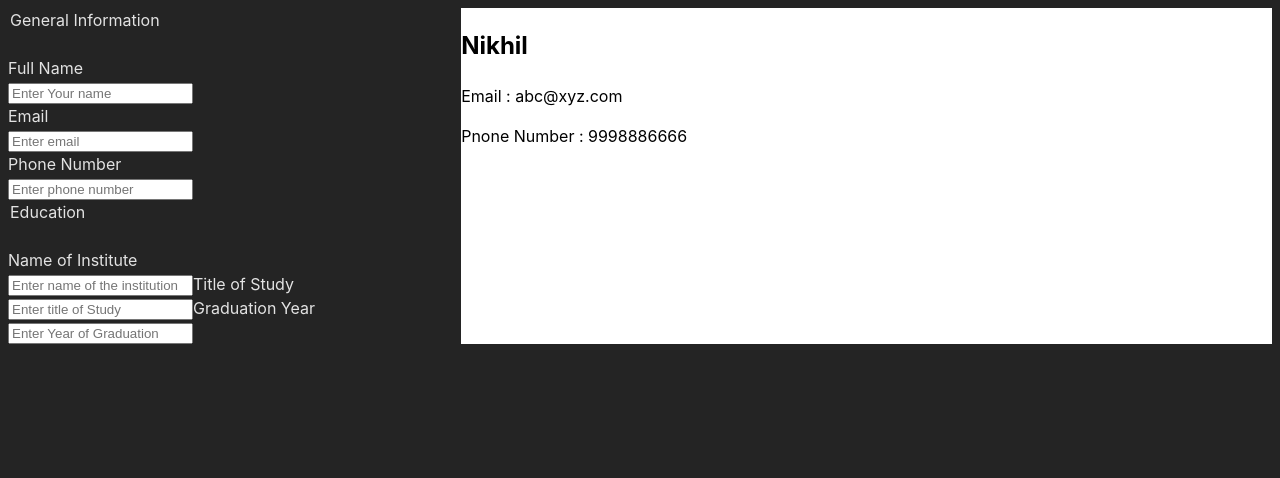
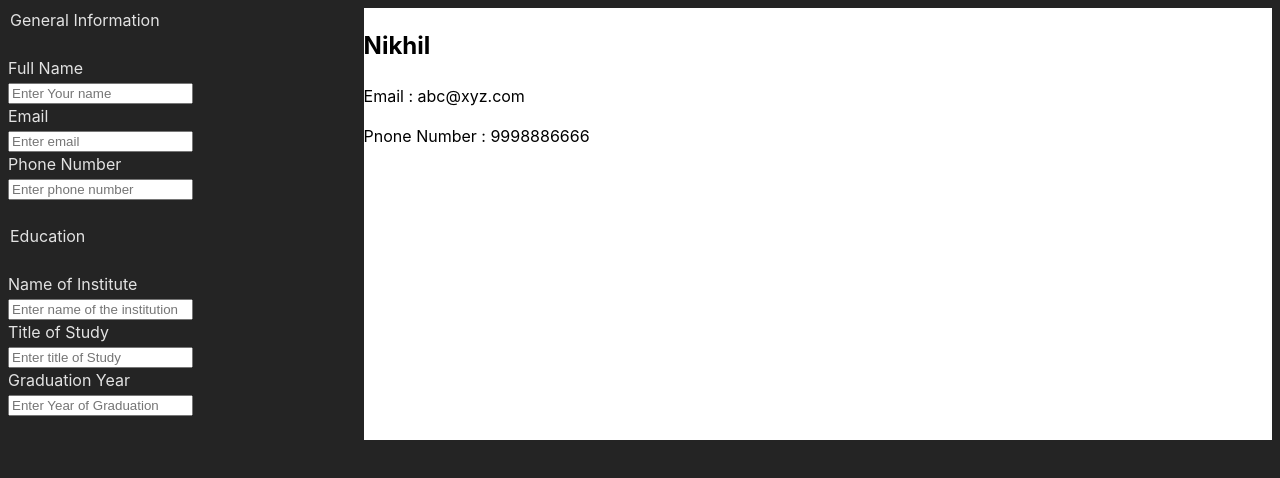
Before and after one commit to nikhil-tiwary61/cv-builder, a React (Vite) app: page / in a window 1280 px wide. Shown: the top 478 px of the page. Built offline with nearby package versions, Linux system fonts and the light colour scheme.

Commit message:
add css to EducationForm component

```diff
--- a/src/components/EducationForm.jsx
+++ b/src/components/EducationForm.jsx
@@ -1,17 +1,17 @@
 export default function EducationForm(){
     return (
-        <div className="education-information">
-          <form action="" className="form-education-information">
+        <div className="education">
+          <form action="" className="form-education">
             <legend>Education</legend><br />
             <label htmlFor="">Name of Institute <br />
-            <input type="text" placeholder="Enter name of the institution" />
+            <input type="text" placeholder="Enter name of the institution" /><br />
             </label>
             <label htmlFor="">Title of Study<br />
-            <input type="text" placeholder="Enter title of Study" />
+            <input type="text" placeholder="Enter title of Study" /><br />
             </label>
             <label htmlFor="">Graduation Year<br />
-            <input type="text" placeholder="Enter Year of Graduation" />
-            </label>
+            <input type="text" placeholder="Enter Year of Graduation" /><br />
+            </label><br />
           </form>
         </div>
       )
--- a/src/components/GeneralInformationForm.jsx
+++ b/src/components/GeneralInformationForm.jsx
@@ -18,7 +18,7 @@ export default function GeneralInformationForm({ changeName, changeEmail, change
         <br />
         <input type="text" placeholder="Enter phone number" onChange={changePhoneNumber} />
         </label>
-        {/* <br /> */}
+        <br />
         {/* <input type="submit" /> */}
       </form>
     </div>
--- /dev/null
+++ b/src/styles/EducationForm.css
@@ -0,0 +1,9 @@
+.education {
+  width: 10em;
+}
+
+.form-education {
+  display: flex;
+  flex-direction: column;
+  width: fit-content;
+}
```
